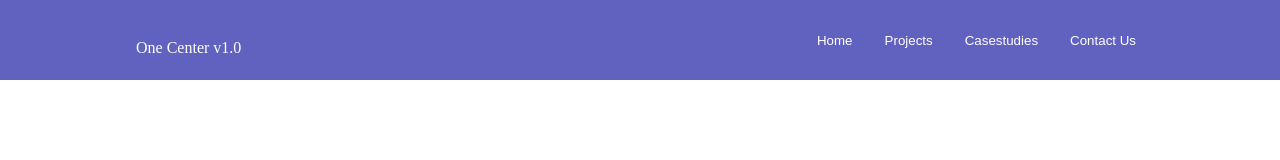
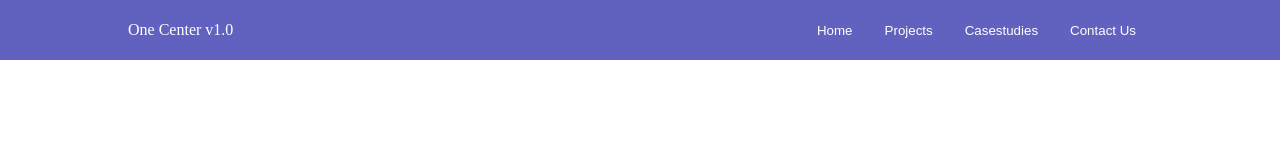
Before and after one commit to ajaysanaga/onecenter, a plain HTML site: page index.html in a window 1280 px wide. Drawn offline with Linux system fonts and the light colour scheme.

Commit message:
next chnages.

```diff
--- a/index.html
+++ b/index.html
@@ -40,9 +40,9 @@
 
 <body style="margin: 0;">
     <header
-        style="display: flex; justify-content: center; align-items: center;background-color:var(--container-brand); height: 80px;">
+        style="display: flex; justify-content: center; align-items: center;background-color:var(--container-brand); height: 60px;">
         <div style="display: flex; justify-content: space-between; width: 80%; max-width: 1024px;height: 100%;">
-            <span style="display: flex;align-items: center; color: var(--content-white);padding:8px; height: 100%;">One
+            <span style="display: flex;align-items: center; color: var(--content-white); height: 100%;">One
                 Center v1.0</span>
             <nav style="display: flex; height: 100%;">
                 <button><a href="#">Home</a></button>
```
